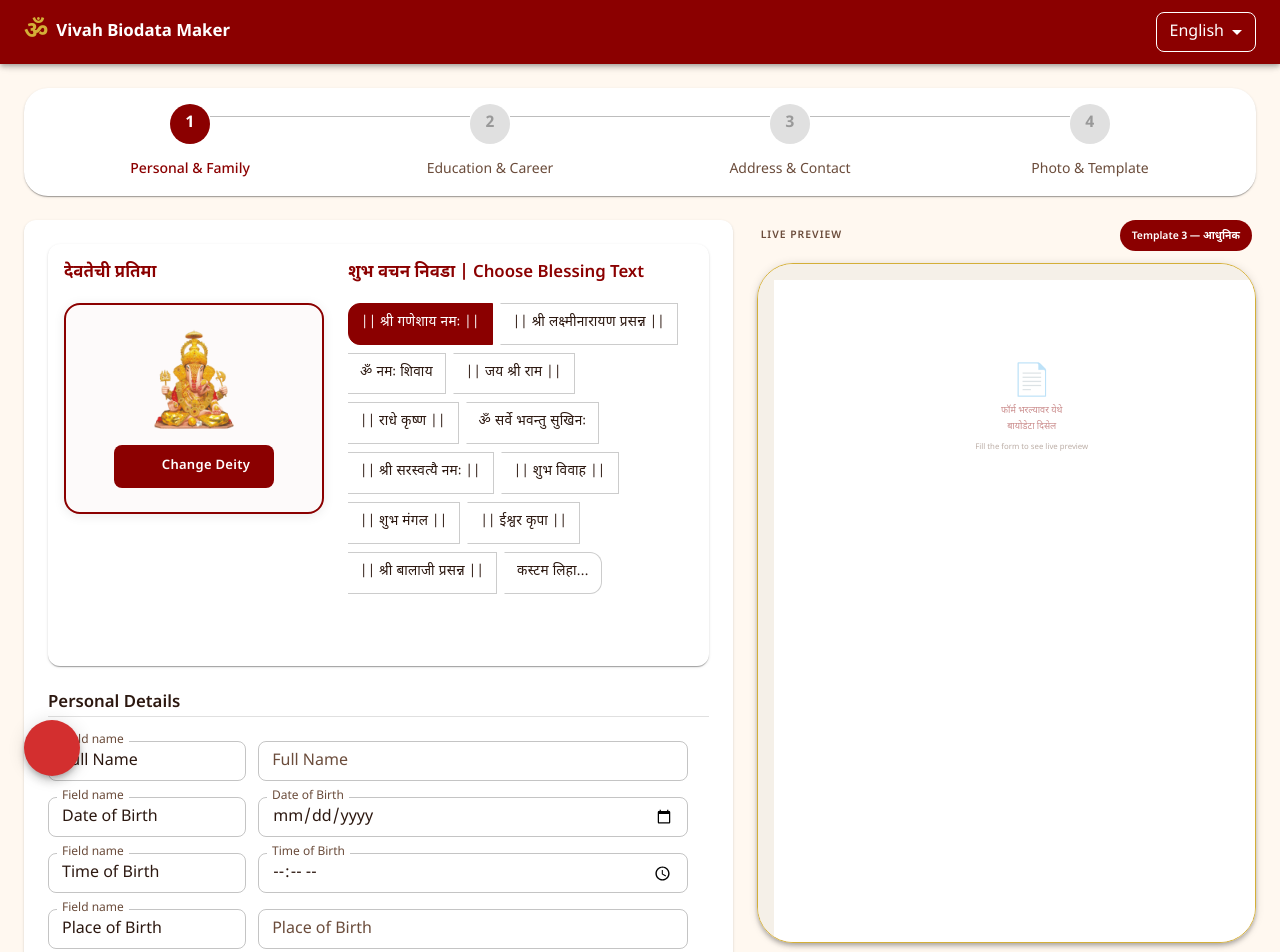
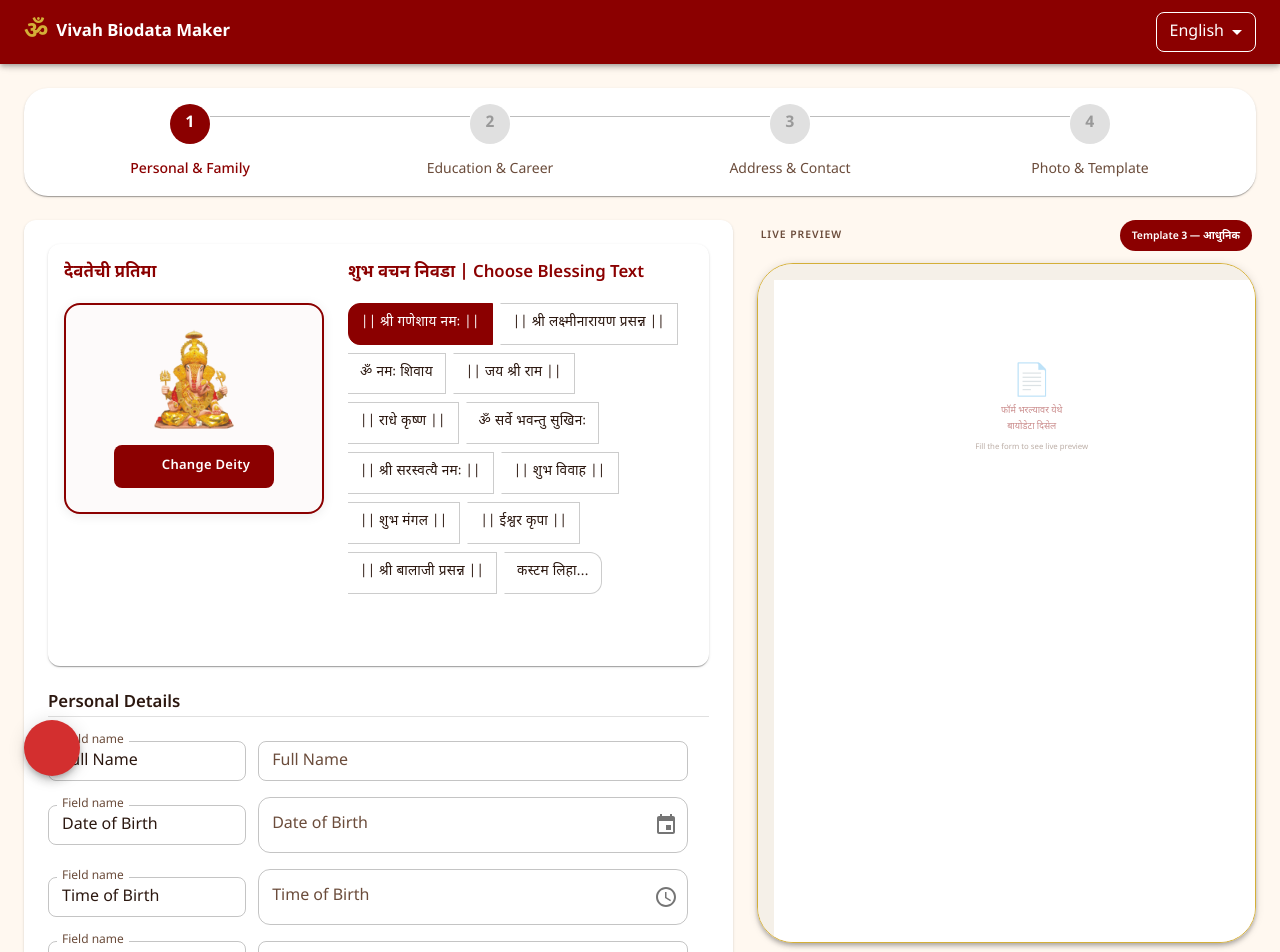
Before and after one commit to siddheshwar-tech/biodata-maker, a React (Vite) app: page /create in a window 1280 px wide. Shown: the top 952 px of the page. Built offline with nearby package versions, Linux system fonts and the light colour scheme; some icons are missing.

Commit message:
Refactored the translation and fixed the date component

```diff
--- a/package.json
+++ b/package.json
@@ -16,6 +16,8 @@
     "@hookform/resolvers": "^5.2.2",
     "@mui/icons-material": "^7.3.8",
     "@mui/material": "^7.3.8",
+    "@mui/x-date-pickers": "^8.27.2",
+    "date-fns": "^4.1.0",
     "html2canvas": "^1.4.1",
     "jspdf": "^4.2.0",
     "lucide-react": "^0.576.0",
--- a/src/main.tsx
+++ b/src/main.tsx
@@ -5,6 +5,8 @@ import { ThemeProvider, CssBaseline } from '@mui/material';
 import { muiTheme } from './theme/muiTheme';
 import { BiodataProvider } from './context/BiodataContext';
 import App from './App';
+import { LocalizationProvider } from '@mui/x-date-pickers/LocalizationProvider';
+import { AdapterDateFns } from '@mui/x-date-pickers/AdapterDateFns';
 
 ReactDOM.createRoot(document.getElementById('root') as HTMLElement).render(
   <React.StrictMode>
@@ -13,7 +15,9 @@ ReactDOM.createRoot(document.getElementById('root') as HTMLElement).render(
         <ThemeProvider theme={muiTheme}>
           {/* CssBaseline resets browser default styles + applies MUI background color */}
           <CssBaseline />
-          <App />
+          <LocalizationProvider dateAdapter={AdapterDateFns}>
+            <App />
+          </LocalizationProvider>
         </ThemeProvider>
       </BiodataProvider>
     </BrowserRouter>
--- a/src/schemas/biodata.schema.ts
+++ b/src/schemas/biodata.schema.ts
@@ -6,8 +6,8 @@ import { z } from 'zod';
 export const personalFamilySchema = z.object({
   // ── Personal Details ──
   fullName: z.string().min(2, 'Name must be at least 2 characters'),
-  dateOfBirth: z.string().min(1, 'Date of birth is required'),
-  timeOfBirth: z.string().optional(),
+  dateOfBirth: z.date().max(new Date(), 'Date of birth cannot be in the future'),
+  timeOfBirth: z.date().nullable().optional(),
   placeOfBirth: z.string().min(1, 'Place of birth is required'),
   rashi: z.string().min(1, 'Rashi is required'),
   nakshatra: z.string().optional(),
--- a/src/steps/Step1PersonalFamily.tsx
+++ b/src/steps/Step1PersonalFamily.tsx
@@ -2,6 +2,9 @@ import React, { useEffect } from "react";
 import { z } from "zod";
 import { useForm, Controller, SubmitHandler } from "react-hook-form";
 import { zodResolver } from "@hookform/resolvers/zod";
+import { DatePicker } from '@mui/x-date-pickers/DatePicker';
+import { TimePicker } from '@mui/x-date-pickers/TimePicker';
+import { format } from 'date-fns';
 
 import {
   TextField,
@@ -44,6 +47,8 @@ import {
   gotraOptions,
 } from "../utils/dropdownOptions";
 
+import { mapToFormValues } from "../utils/util";
+
 const EditableLabel: React.FC<{
   fieldKey: string;
   defaultKey: TranslationKey;
@@ -84,31 +89,40 @@ const Step1PersonalFamily: React.FC = () => {
 
   const t = useTranslation(formData.language);
 
-  const {
-    control,
-    handleSubmit,
-    reset,
-    formState: { errors },
-  } = useForm<PersonalFamilyFormValues>({
+  // const {control,handleSubmit,reset,formState: { errors },} = useForm<PersonalFamilyFormValues>({
+  //   resolver: zodResolver(personalFamilySchema),
+  //   defaultValues: {
+  //     ...formData.personal,
+  //     ...formData.family,
+  //   },
+  // });
+
+
+  const { control, handleSubmit, reset, formState: { errors } } =
+    useForm<PersonalFamilyFormValues>({
       resolver: zodResolver(personalFamilySchema),
-    defaultValues: {
+      defaultValues: mapToFormValues({
         ...formData.personal,
         ...formData.family,
-    },
+      }),
     });
 
   useEffect(() => {
-    reset({
+    reset(
+      mapToFormValues({
         ...formData.personal,
         ...formData.family,
-    });
+      })
+    );
   }, [formData, reset]);
+
 
   const onSubmit: SubmitHandler<PersonalFamilyFormValues> = (data) => {
     updatePersonal({
       fullName: data.fullName,
-      dateOfBirth: data.dateOfBirth,
-      timeOfBirth: data.timeOfBirth ?? '',
+      // dateOfBirth: data.dateOfBirth ? format(data.dateOfBirth, 'yyyy-MM-dd') : '',
+      dateOfBirth: data.dateOfBirth ? format(data.dateOfBirth, 'dd/MM/yyyy') : '',
+      timeOfBirth: data.timeOfBirth ? format(data.timeOfBirth, 'HH:mm') : '',
       placeOfBirth: data.placeOfBirth,
       rashi: data.rashi,
       nakshatra: data.nakshatra ?? '',
@@ -162,12 +176,16 @@ const Step1PersonalFamily: React.FC = () => {
             name="dateOfBirth"
             control={control}
             render={({ field }) => (
-              <TextField
-                {...field}
-                type="date"
-                fullWidth
+              <DatePicker
                 label={t("dateOfBirth")}
-                InputLabelProps={{ shrink: true }}
+                value={field.value || null}
+                onChange={(date) => field.onChange(date)}
+                format="dd/MM/yyyy"
+                slotProps={{
+                  textField: {
+                    fullWidth: true,
+                  },
+                }}
               />
             )}
           />
@@ -179,12 +197,16 @@ const Step1PersonalFamily: React.FC = () => {
             name="timeOfBirth"
             control={control}
             render={({ field }) => (
-              <TextField
-                {...field}
-                type="time"
-                fullWidth
+              <TimePicker
                 label={t("timeOfBirth")}
-                InputLabelProps={{ shrink: true }}
+                value={field.value || null}
+                onChange={(time) => field.onChange(time)}
+                format="hh:mm a" // 12-hour format (AM/PM)
+                slotProps={{
+                  textField: {
+                    fullWidth: true,
+                  },
+                }}
               />
             )}
           />
--- a/src/steps/Step3Address.tsx
+++ b/src/steps/Step3Address.tsx
@@ -222,12 +222,6 @@ const Step3Address: React.FC = () => {
 
         </Box>
 
-        <Typography variant="h6" sx={{ color: theme.palette.primary.main, mt: 4, mb: 1 }}>
-          {t('addressContact')}
-        </Typography>
-
-        <Divider sx={{ borderColor: theme.palette.secondary.main, mb: 3 }} />
-
         <Box
           sx={{
             '& .fieldRow': {
--- a/src/templates/Template2.tsx
+++ b/src/templates/Template2.tsx
@@ -55,8 +55,8 @@ const FieldRow: React.FC<FieldRowProps> = ({ label, value, highlight }) => {
       <Typography
         sx={{
           width: "45%",
-          fontWeight: 600,
-          fontSize: highlight ? "0.9rem" : "0.82rem",
+          fontWeight: 500,
+          fontSize: highlight ? "0.8rem" : "0.72rem",
           color: "#8B0000",
         }}
       >
--- a/src/templates/Template3.tsx
+++ b/src/templates/Template3.tsx
@@ -55,8 +55,8 @@ const FieldRow: React.FC<FieldRowProps> = ({ label, value, highlight }) => {
       <Typography
         sx={{
           width: "45%",
-          fontWeight: 600,
-          fontSize: highlight ? "0.9rem" : "0.82rem",
+          fontWeight: 500,
+          fontSize: highlight ? "0.8rem" : "0.72rem",
           color: "#8B0000",
         }}
       >
--- a/src/templates/Template4.tsx
+++ b/src/templates/Template4.tsx
@@ -56,8 +56,8 @@ const FieldRow: React.FC<FieldRowProps> = ({ label, value, highlight }) => {
       <Typography
         sx={{
           width: "45%",
-          fontWeight: 600,
-          fontSize: highlight ? "0.9rem" : "0.82rem",
+          fontWeight: 500,
+          fontSize: highlight ? "0.8rem" : "0.72rem",
           color: "#8B0000",
         }}
       >
--- /dev/null
+++ b/src/utils/util.ts
@@ -0,0 +1,41 @@
+import { parseISO } from 'date-fns';
+import { PersonalFamilyFormValues } from '../schemas/biodata.schema';
+
+// export const mapToFormValues = (data: any): PersonalFamilyFormValues => ({
+//   ...data,
+
+//   dateOfBirth: data.dateOfBirth
+//     ? parseISO(data.dateOfBirth)
+//     : null,
+
+
+//   timeOfBirth: data.timeOfBirth
+//     ? parseISO(`1970-01-01T${data.timeOfBirth}`)
+//     : null,
+// });
+
+
+import { parse, isValid } from 'date-fns';
+
+export const mapToFormValues = (data: any): PersonalFamilyFormValues => {
+  let parsedDate = null;
+
+  if (data.dateOfBirth) {
+    // Try dd/MM/yyyy
+    const d1 = parse(data.dateOfBirth, 'dd/MM/yyyy', new Date());
+
+    // Try ISO
+    const d2 = parseISO(data.dateOfBirth);
+
+    parsedDate = isValid(d1) ? d1 : isValid(d2) ? d2 : null;
+  }
+
+  return {
+    ...data,
+    dateOfBirth: parsedDate,
+
+    timeOfBirth: data.timeOfBirth
+      ? parseISO(`1970-01-01T${data.timeOfBirth}`)
+      : null,
+  };
+};
```
Also changed, not shown: src/pages/Home.tsx (+2 -57 lines), src/utils/translations.ts (+20 -20 lines), 1 other file (tests, documents, lock files or other folders). Lines whose indentation alone changed are shown as unchanged.
